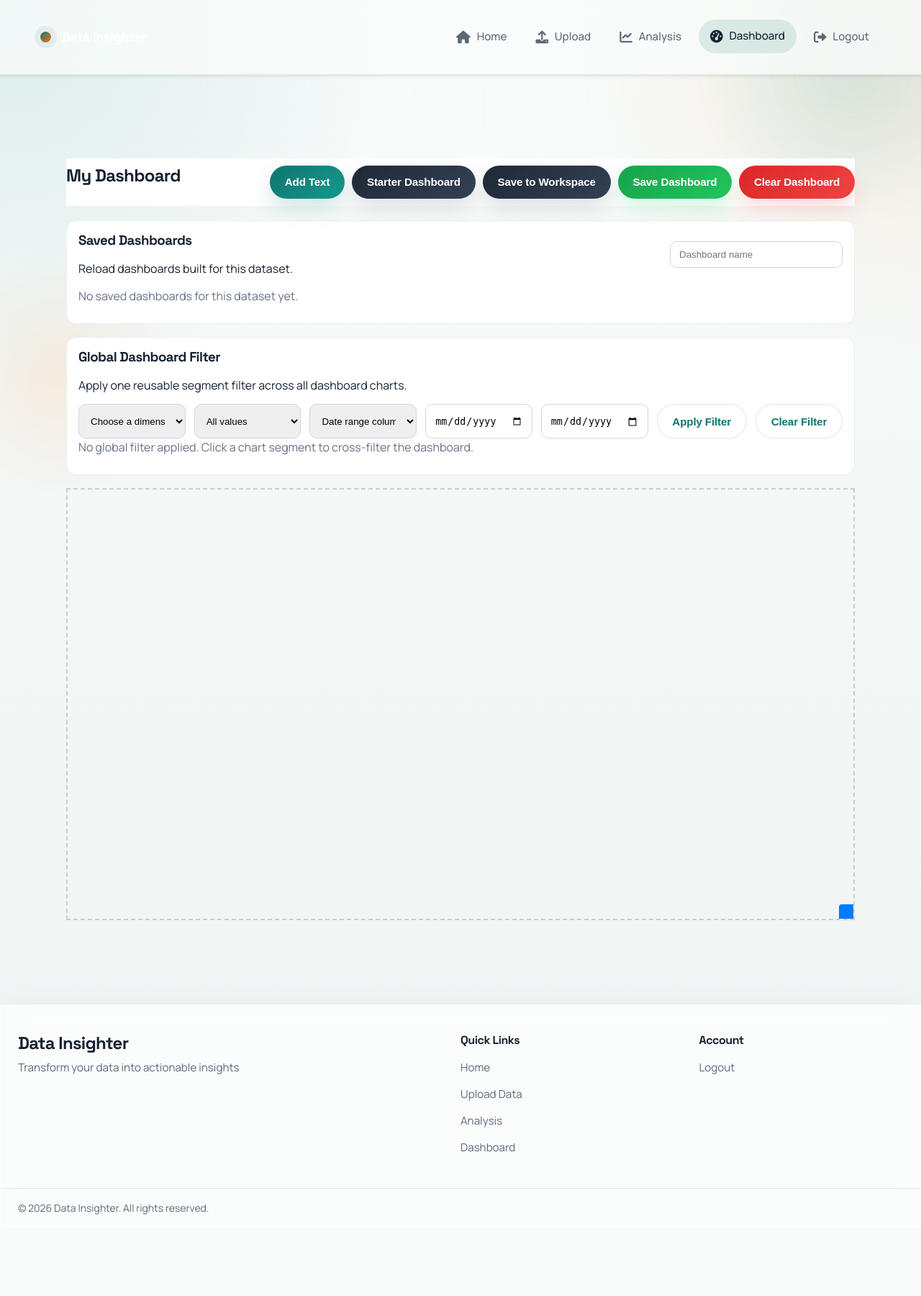
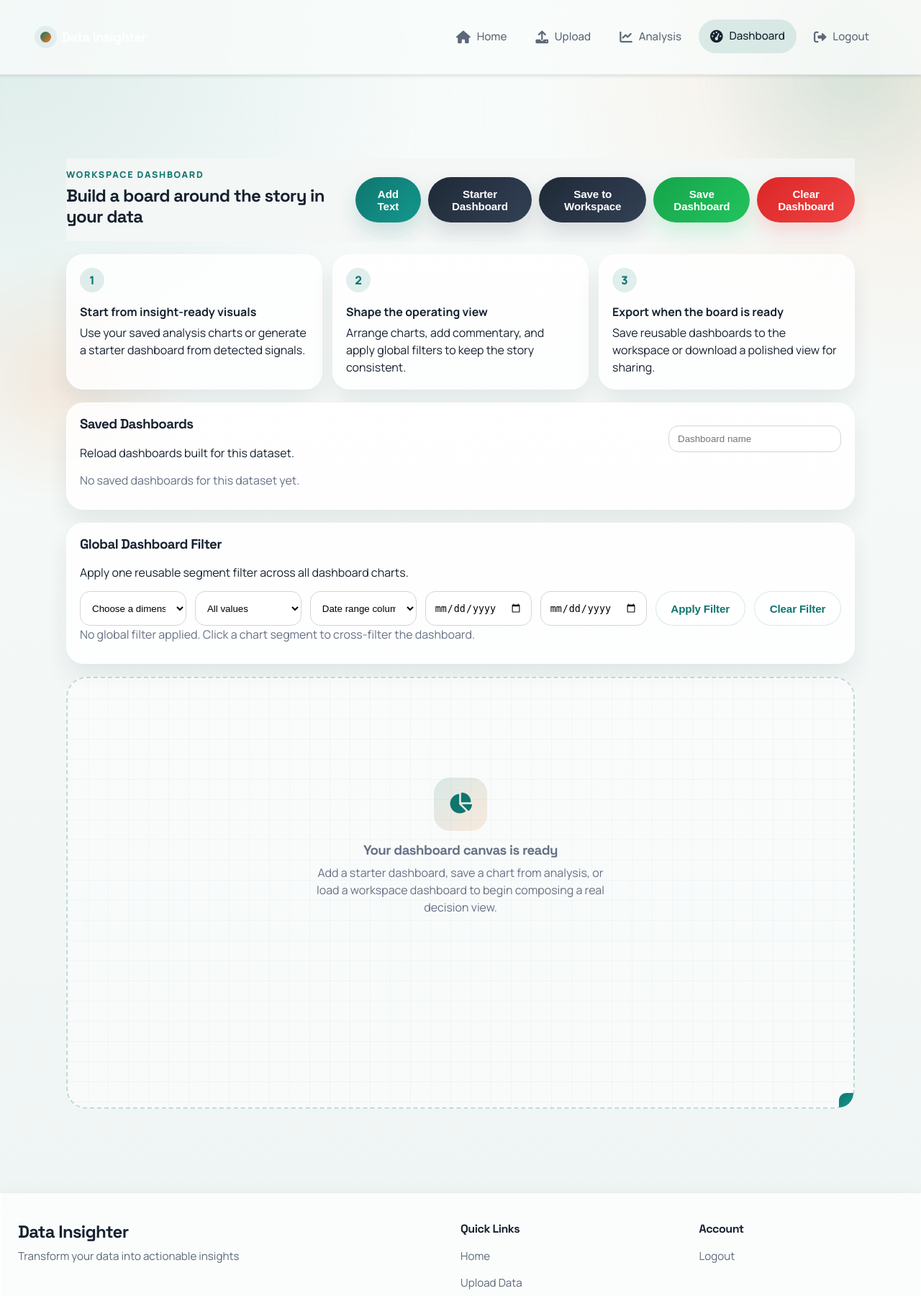
Before and after one commit to ManvithMadhuvarsu/Data_Insighter, a Flask app: page /dashboard in a window 1280 px wide. Shown: the top 1800 px of the page at 72% size. Before the commit the page ends 1687 px from the top, so only its background shows below. Run offline with Flask 2, Linux system fonts and the light colour scheme; the visitor is signed in with stand-in values (Sample User, id 1); data that the repository does not hold is empty; some libraries are stand-ins or nearby versions.

Commit message:
Polish dashboard canvas and chart recovery

```diff
--- a/templates/dashboard.html
+++ b/templates/dashboard.html
@@ -14,7 +14,8 @@
 <div class="dashboard-container">
     <div class="dashboard-header">
         <div>
-            <h2>My Dashboard</h2>
+            <p class="dashboard-kicker">Workspace dashboard</p>
+            <h2>Build a board around the story in your data</h2>
             {% if dataset_record %}
             <p class="dashboard-subtitle">
                 Dataset:
@@ -28,6 +29,24 @@
             <button id="saveWorkspaceDashboard" class="btn btn-secondary">Save to Workspace</button>
             <button id="saveDashboard" class="btn btn-success">Save Dashboard</button>
             <button id="clearDashboard" class="btn btn-danger">Clear Dashboard</button>
+        </div>
+    </div>
+
+    <div class="dashboard-highlights">
+        <div class="dashboard-highlight-card">
+            <span>1</span>
+            <strong>Start from insight-ready visuals</strong>
+            <p>Use your saved analysis charts or generate a starter dashboard from detected signals.</p>
+        </div>
+        <div class="dashboard-highlight-card">
+            <span>2</span>
+            <strong>Shape the operating view</strong>
+            <p>Arrange charts, add commentary, and apply global filters to keep the story consistent.</p>
+        </div>
+        <div class="dashboard-highlight-card">
+            <span>3</span>
+            <strong>Export when the board is ready</strong>
+            <p>Save reusable dashboards to the workspace or download a polished view for sharing.</p>
         </div>
     </div>
 
@@ -70,13 +89,19 @@
     </div>
 
     <div id="dashboardArea" class="dashboard-area">
-        <!-- Visualization blocks will be added here -->
+        <div id="dashboardEmptyState" class="dashboard-empty-state">
+            <div class="empty-illustration"><i class="fas fa-chart-pie"></i></div>
+            <h3>Your dashboard canvas is ready</h3>
+            <p>Add a starter dashboard, save a chart from analysis, or load a workspace dashboard to begin composing a real decision view.</p>
+        </div>
         <div id="dashboardResizeHandle" class="dashboard-resize-handle"></div>
     </div>
 </div>
 
 <style>
 .dashboard-container {
+    max-width: 1380px;
+    margin: 0 auto;
     padding: 20px;
     overflow-x: auto;
     overflow-y: visible;
@@ -88,12 +113,59 @@
     display: flex;
     justify-content: space-between;
     align-items: center;
-    margin-bottom: 20px;
+    margin-bottom: 18px;
     position: sticky;
     top: 0;
     z-index: 100;
-    background: white;
-    padding: 10px 0;
+    background: rgba(243, 247, 246, 0.92);
+    backdrop-filter: blur(14px);
+    padding: 14px 0;
+}
+
+.dashboard-kicker {
+    color: var(--primary-color);
+    font-size: 0.78rem;
+    font-weight: 800;
+    text-transform: uppercase;
+    letter-spacing: 0.14em;
+    margin-bottom: 0.35rem;
+}
+
+.dashboard-header h2 {
+    margin-bottom: 0.35rem;
+}
+
+.dashboard-highlights {
+    display: grid;
+    grid-template-columns: repeat(3, minmax(0, 1fr));
+    gap: 14px;
+    margin-bottom: 18px;
+}
+
+.dashboard-highlight-card {
+    padding: 18px;
+    border-radius: 24px;
+    background: rgba(255, 255, 255, 0.82);
+    border: 1px solid rgba(255, 255, 255, 0.72);
+    box-shadow: 0 18px 34px rgba(15, 23, 42, 0.08);
+}
+
+.dashboard-highlight-card span {
+    display: inline-flex;
+    align-items: center;
+    justify-content: center;
+    width: 34px;
+    height: 34px;
+    border-radius: 999px;
+    margin-bottom: 0.9rem;
+    background: rgba(15, 118, 110, 0.12);
+    color: var(--primary-color);
+    font-weight: 800;
+}
+
+.dashboard-highlight-card strong {
+    display: block;
+    margin-bottom: 0.35rem;
 }
 
 .dashboard-subtitle {
@@ -102,19 +174,21 @@
 }
 
 .dashboard-library {
-    background: #fff;
-    border: 1px solid #eaecf0;
-    border-radius: 14px;
-    padding: 16px;
+    background: rgba(255, 255, 255, 0.84);
+    border: 1px solid rgba(255, 255, 255, 0.72);
+    border-radius: 24px;
+    padding: 18px;
     margin-bottom: 18px;
+    box-shadow: 0 18px 34px rgba(15, 23, 42, 0.08);
 }
 
 .dashboard-filters {
-    background: #fff;
-    border: 1px solid #eaecf0;
-    border-radius: 14px;
-    padding: 16px;
+    background: rgba(255, 255, 255, 0.84);
+    border: 1px solid rgba(255, 255, 255, 0.72);
+    border-radius: 24px;
+    padding: 18px;
     margin-bottom: 18px;
+    box-shadow: 0 18px 34px rgba(15, 23, 42, 0.08);
 }
 
 .filter-grid {
@@ -127,7 +201,8 @@
 .filter-grid input {
     padding: 10px 12px;
     border: 1px solid #d0d5dd;
-    border-radius: 10px;
+    border-radius: 14px;
+    background: rgba(255, 255, 255, 0.95);
 }
 
 .library-header {
@@ -142,7 +217,8 @@
     min-width: 240px;
     padding: 10px 12px;
     border: 1px solid #d0d5dd;
-    border-radius: 10px;
+    border-radius: 14px;
+    background: rgba(255, 255, 255, 0.95);
 }
 
 .dashboard-library-list {
@@ -173,34 +249,72 @@
     min-height: 600px;
     min-width: 100%;
     width: fit-content;
-    border: 2px dashed #ccc;
-    padding: 20px;
+    border: 2px dashed rgba(15, 118, 110, 0.24);
+    border-radius: 28px;
+    padding: 24px;
     position: relative;
     resize: none; /* We'll use interact.js for resizing */
     margin: 0 auto;
+    background:
+        linear-gradient(rgba(15, 118, 110, 0.04) 1px, transparent 1px),
+        linear-gradient(90deg, rgba(15, 118, 110, 0.04) 1px, transparent 1px),
+        rgba(255, 255, 255, 0.52);
+    background-size: 28px 28px, 28px 28px, auto;
+    box-shadow: inset 0 1px 0 rgba(255, 255, 255, 0.8);
+}
+
+.dashboard-empty-state {
+    display: flex;
+    min-height: 420px;
+    flex-direction: column;
+    align-items: center;
+    justify-content: center;
+    text-align: center;
+    color: #667085;
+    padding: 2rem;
+}
+
+.dashboard-empty-state h3 {
+    margin: 1rem 0 0.5rem;
+}
+
+.dashboard-empty-state p {
+    max-width: 42ch;
+}
+
+.empty-illustration {
+    width: 74px;
+    height: 74px;
+    border-radius: 22px;
+    display: grid;
+    place-items: center;
+    background: linear-gradient(135deg, rgba(15, 118, 110, 0.14), rgba(249, 115, 22, 0.14));
+    color: var(--primary-color);
+    font-size: 1.8rem;
 }
 
 .viz-block {
     position: absolute;
-    background: white;
-    border: 1px solid #ddd;
-    border-radius: 4px;
-    box-shadow: 0 2px 4px rgba(0,0,0,0.1);
+    background: rgba(255, 255, 255, 0.96);
+    border: 1px solid rgba(15, 118, 110, 0.08);
+    border-radius: 20px;
+    box-shadow: 0 20px 36px rgba(15, 23, 42, 0.12);
     overflow: hidden;
 }
 
 .viz-header {
-    background: #f8f9fa;
-    padding: 8px;
-    border-bottom: 1px solid #ddd;
+    background: linear-gradient(180deg, rgba(244, 247, 250, 0.98), rgba(238, 244, 243, 0.96));
+    padding: 10px 14px;
+    border-bottom: 1px solid rgba(15, 118, 110, 0.08);
     cursor: move;
     display: flex;
     justify-content: space-between;
     align-items: center;
+    font-weight: 700;
 }
 
 .viz-content {
-    padding: 10px;
+    padding: 12px;
     height: calc(100% - 40px);
 }
 
@@ -229,8 +360,8 @@
     height: 20px;
     right: 0;
     bottom: 0;
-    background: #007bff;
-    border-radius: 4px 0 0 0;
+    background: linear-gradient(135deg, var(--primary-color), #14988f);
+    border-radius: 12px 0 24px 0;
     cursor: se-resize;
     z-index: 10;
 }
@@ -365,6 +500,7 @@
 <script>
 document.addEventListener('DOMContentLoaded', function() {
     const dashboardArea = document.getElementById('dashboardArea');
+    const dashboardEmptyState = document.getElementById('dashboardEmptyState');
     const clearDashboardBtn = document.getElementById('clearDashboard');
     const dashboardLibraryList = document.getElementById('dashboardLibraryList');
     const dashboardNameInput = document.getElementById('dashboardName');
@@ -376,10 +512,49 @@ document.addEventListener('DOMContentLoaded', function() {
     const dashboardFilterStatus = document.getElementById('dashboardFilterStatus');
     let dashboardFilterState = JSON.parse(localStorage.getItem('dashboardFilterState') || '{}');
 
+    function normalizeViz(viz, index) {
+        return {
+            id: Number.isFinite(Number(viz?.id)) ? Number(viz.id) : Date.now() + index,
+            title: viz?.title || (viz?.type ? `${viz.type} Chart` : 'Saved chart'),
+            type: viz?.type || 'bar',
+            columns: Array.isArray(viz?.columns) ? viz.columns : [],
+            samplePercentage: viz?.samplePercentage ?? 100,
+            size: {
+                width: Math.max(260, Number(viz?.size?.width) || 420),
+                height: Math.max(240, Number(viz?.size?.height) || 320),
+            },
+            position: {
+                x: Math.max(0, Number(viz?.position?.x) || 24),
+                y: Math.max(0, Number(viz?.position?.y) || 24),
+            }
+        };
+    }
+
+    function getStoredDashboardViz() {
+        const dashboardViz = JSON.parse(localStorage.getItem('dashboardViz') || '[]');
+        return Array.isArray(dashboardViz) ? dashboardViz.map(normalizeViz) : [];
+    }
+
+    function persistDashboardViz(dashboardViz) {
+        localStorage.setItem('dashboardViz', JSON.stringify(dashboardViz));
+    }
+
+    function renderDashboardEmptyState() {
+        const hasCards = dashboardArea.querySelector('.viz-block, .text-box');
+        dashboardEmptyState.style.display = hasCards ? 'none' : 'flex';
+    }
+
+    function clearDashboardCanvas() {
+        dashboardArea.querySelectorAll('.viz-block, .text-box').forEach(element => element.remove());
+        renderDashboardEmptyState();
+    }
+
     // Load visualizations from localStorage
     function loadDashboard() {
-    const dashboardViz = JSON.parse(localStorage.getItem('dashboardViz') || '[]');
+        const dashboardViz = getStoredDashboardViz();
+        persistDashboardViz(dashboardViz);
         dashboardViz.forEach(viz => createVizBlock(viz));
+        renderDashboardEmptyState();
     }
 
     function saveFilterState() {
@@ -400,11 +575,7 @@ document.addEventListener('DOMContentLoaded', function() {
     }
 
     function rerenderDashboardCharts() {
-        dashboardArea.querySelectorAll('.viz-block, .text-box').forEach(element => {
-            if (element.classList.contains('viz-block')) {
-                element.remove();
-            }
-        });
+        dashboardArea.querySelectorAll('.viz-block').forEach(element => element.remove());
         loadDashboard();
     }
 
@@ -487,7 +658,7 @@ document.addEventListener('DOMContentLoaded', function() {
             dashboardFilterState = data.dashboard.dashboard_state || {};
             saveFilterState();
             await loadFilterOptions();
-            dashboardArea.querySelectorAll('.viz-block, .text-box').forEach(element => element.remove());
+            clearDashboardCanvas();
             loadDashboard();
             showSuccess('Saved dashboard loaded into the workspace.');
         } catch (error) {
@@ -497,17 +668,18 @@ document.addEventListener('DOMContentLoaded', function() {
 
     // Create a visualization block
     function createVizBlock(viz) {
+        const normalizedViz = normalizeViz(viz, 0);
         const block = document.createElement('div');
         block.className = 'viz-block';
-        block.id = `viz-${viz.id}`;
-        block.style.width = `${viz.size.width}px`;
-        block.style.height = `${viz.size.height}px`;
-        block.style.left = `${viz.position.x}px`;
-        block.style.top = `${viz.position.y}px`;
+        block.id = `viz-${normalizedViz.id}`;
+        block.style.width = `${normalizedViz.size.width}px`;
+        block.style.height = `${normalizedViz.size.height}px`;
+        block.style.left = `${normalizedViz.position.x}px`;
+        block.style.top = `${normalizedViz.position.y}px`;
 
         block.innerHTML = `
                 <div class="viz-header">
-                <span>${viz.title || `${viz.type} Chart`}</span>
+                <span>${normalizedViz.title}</span>
                 <span class="viz-remove">&times;</span>
                 </div>
             <div class="viz-content">
@@ -524,12 +696,13 @@ document.addEventListener('DOMContentLoaded', function() {
         makeDraggable(block);
 
         // Generate the visualization
-        generateVisualization(block, viz);
+        generateVisualization(block, normalizedViz);
 
         // Add remove functionality
         block.querySelector('.viz-remove').addEventListener('click', () => {
-            removeVizBlock(viz.id);
+            removeVizBlock(normalizedViz.id);
         });
+        renderDashboardEmptyState();
     }
 
     // Generate visualization for a block
@@ -554,8 +727,8 @@ document.addEventListener('DOMContentLoaded', function() {
                 const container = block.querySelector('.plot-container');
                 await Plotly.newPlot(container, data.visualization.data, {
                     ...data.visualization.layout,
-                    width: container.offsetWidth,
-                    height: container.offsetHeight
+                    width: container.offsetWidth || 360,
+                    height: container.offsetHeight || 260
                 });
                 container.on('plotly_click', (eventData) => {
                     const point = eventData?.points?.[0];
@@ -579,13 +752,12 @@ document.addEventListener('DOMContentLoaded', function() {
                 });
             } else {
                 const container = block.querySelector('.plot-container');
-                container.innerHTML = `<div class="library-empty">Chart failed to load: ${data.error || 'Unknown error'}</div>`;
+                container.innerHTML = `<div class="plot-error">Chart failed to load: ${data.error || 'Unknown error'}</div>`;
             }
         } catch (error) {
-            console.error('Error generating visualization:', error);
             const container = block.querySelector('.plot-container');
             if (container) {
-                container.innerHTML = `<div class="library-empty">Chart failed to load: ${error.message}</div>`;
+                container.innerHTML = `<div class="plot-error">Chart failed to load: ${error.message}</div>`;
             }
         }
     }
@@ -691,21 +863,21 @@ document.addEventListener('DOMContentLoaded', function() {
 
     // Update visualization size in localStorage
     function updateVizSize(id, width, height) {
-        const dashboardViz = JSON.parse(localStorage.getItem('dashboardViz') || '[]');
+        const dashboardViz = getStoredDashboardViz();
         const viz = dashboardViz.find(v => v.id === parseInt(id));
         if (viz) {
             viz.size = { width, height };
-            localStorage.setItem('dashboardViz', JSON.stringify(dashboardViz));
+            persistDashboardViz(dashboardViz);
         }
     }
 
     // Update visualization position in localStorage
     function updateVizPosition(id, x, y) {
-        const dashboardViz = JSON.parse(localStorage.getItem('dashboardViz') || '[]');
+        const dashboardViz = getStoredDashboardViz();
         const viz = dashboardViz.find(v => v.id === parseInt(id));
         if (viz) {
             viz.position = { x, y };
-            localStorage.setItem('dashboardViz', JSON.stringify(dashboardViz));
+            persistDashboardViz(dashboardViz);
         }
     }
 
@@ -714,9 +886,10 @@ document.addEventListener('DOMContentLoaded', function() {
         const block = document.getElementById(`viz-${id}`);
         if (block) {
             block.remove();
-        const dashboardViz = JSON.parse(localStorage.getItem('dashboardViz') || '[]');
+            const dashboardViz = getStoredDashboardViz();
             const updatedViz = dashboardViz.filter(v => v.id !== id);
-        localStorage.setItem('dashboardViz', JSON.stringify(updatedViz));
+            persistDashboardViz(updatedViz);
+            renderDashboardEmptyState();
         }
     }
 
@@ -724,7 +897,8 @@ document.addEventListener('DOMContentLoaded', function() {
     clearDashboardBtn.addEventListener('click', () => {
         if (confirm('Are you sure you want to clear the dashboard?')) {
             localStorage.removeItem('dashboardViz');
-            dashboardArea.querySelectorAll('.viz-block, .text-box').forEach(element => element.remove());
+            clearDashboardCanvas();
+            showInfo('Dashboard canvas cleared.');
         }
     });
 
@@ -1034,6 +1208,7 @@ document.addEventListener('DOMContentLoaded', function() {
         });
 
         dashboardArea.appendChild(textBox);
+        renderDashboardEmptyState();
     });
 
     function dragMoveListener(event) {
@@ -1048,7 +1223,7 @@ document.addEventListener('DOMContentLoaded', function() {
 
     // Update the save dashboard function
     document.getElementById('saveWorkspaceDashboard').addEventListener('click', async function() {
-        const dashboardViz = JSON.parse(localStorage.getItem('dashboardViz') || '[]');
+        const dashboardViz = getStoredDashboardViz();
         const dashboardName = dashboardNameInput.value.trim();
 
         if (!dashboardName) {
@@ -1100,8 +1275,8 @@ document.addEventListener('DOMContentLoaded', function() {
             if (!data.success) {
                 throw new Error(data.error || 'Could not generate a starter dashboard.');
             }
-            localStorage.setItem('dashboardViz', JSON.stringify(data.dashboard_viz));
-            dashboardArea.querySelectorAll('.viz-block, .text-box').forEach(element => element.remove());
+            persistDashboardViz((data.dashboard_viz || []).map(normalizeViz));
+            clearDashboardCanvas();
             loadDashboard();
             showSuccess('Starter dashboard generated from recommended insights.');
         } catch (error) {
@@ -1135,10 +1310,10 @@ document.addEventListener('DOMContentLoaded', function() {
     });
 
     document.getElementById('saveDashboard').addEventListener('click', async function() {
-        const dashboardViz = JSON.parse(localStorage.getItem('dashboardViz') || '[]');
+        const dashboardViz = getStoredDashboardViz();
 
         if (dashboardViz.length === 0) {
-            alert('Please add at least one visualization to the dashboard before saving.');
+            showError('Please add at least one visualization to the dashboard before saving.');
             return;
         }
 
@@ -1288,12 +1463,12 @@ document.addEventListener('DOMContentLoaded', function() {
                     window.URL.revokeObjectURL(url);
                     a.remove();
                     modal.remove();
+                    showSuccess('Interactive dashboard exported.');
                 } else {
                     throw new Error('Failed to save dashboard');
                 }
             } catch (error) {
-                console.error('Error saving dashboard:', error);
-                alert('Failed to save dashboard: ' + error.message);
+                showError('Failed to save dashboard: ' + error.message);
             }
         });
 
@@ -1310,9 +1485,9 @@ document.addEventListener('DOMContentLoaded', function() {
                 a.click();
                 a.remove();
                 modal.remove();
+                showSuccess('Dashboard image exported.');
             } catch (error) {
-                console.error('Error saving dashboard image:', error);
-                alert('Failed to save dashboard image: ' + error.message);
+                showError('Failed to save dashboard image: ' + error.message);
             }
         });
 
```
Also changed, not shown: other parts of templates/dashboard.html (+30 -9 lines). Lines whose indentation alone changed are shown as unchanged.
